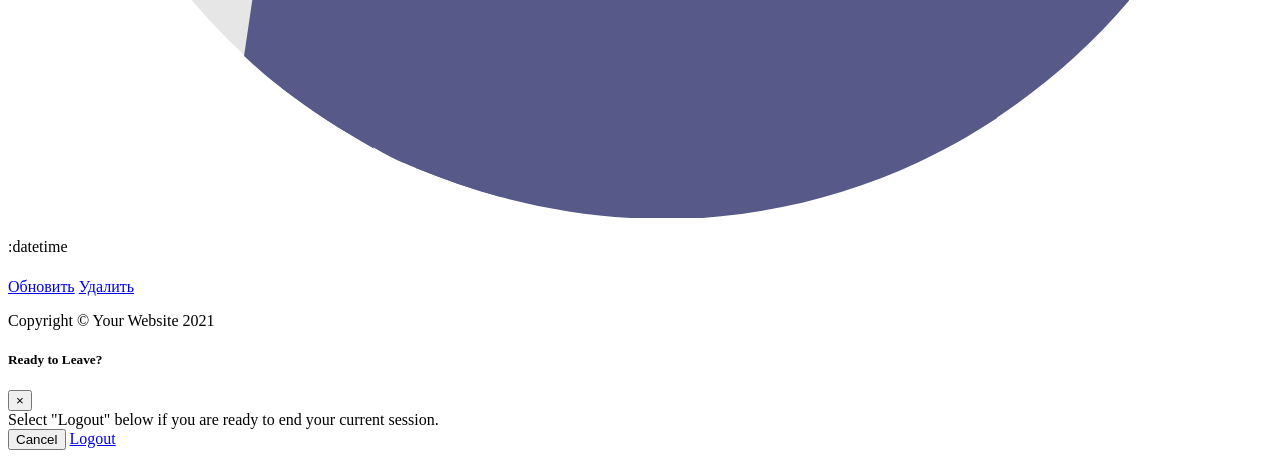
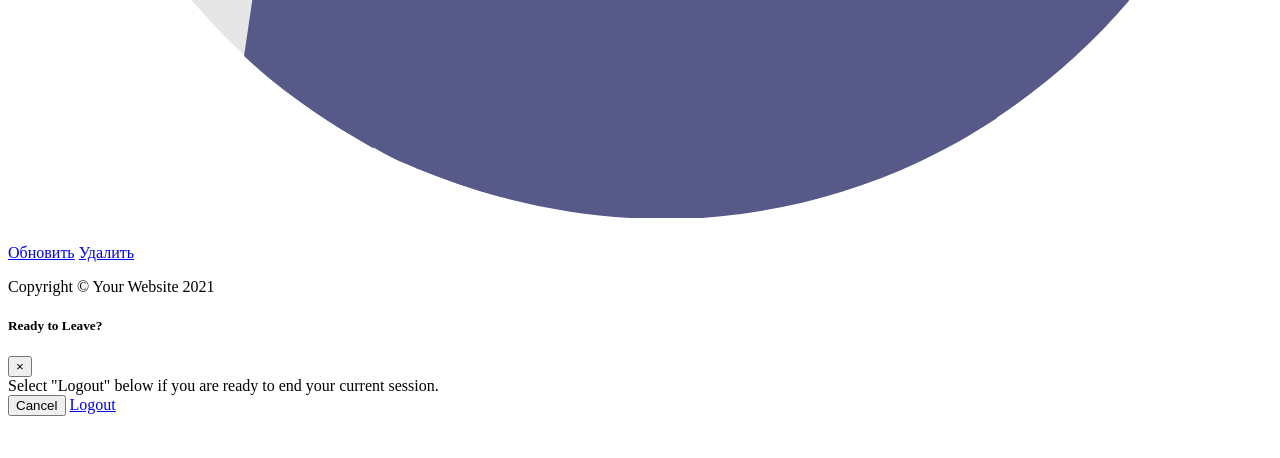
Before and after one commit to shaxzodbe/jkgorod, a Yii app: template backend/views/blog/view.php in a window 1280 px wide. Shown: the part 1362-1820 px from the top of the page. After the commit the page ends 1778 px from the top, so only its background shows below. Run offline with PHP 8.4 and a stand-in for Yii, Linux system fonts and the light colour scheme; the template is opened without the code that fills it, so the values that code supplies are empty; some libraries are stand-ins or nearby versions.

Commit message:
bug was fixed in view file blog section

```diff
--- a/backend/views/blog/view.php
+++ b/backend/views/blog/view.php
@@ -1,4 +1,4 @@
-:datetime<?php
+<?php
 
 use yii\helpers\Html;
 use yii\widgets\DetailView;
```
